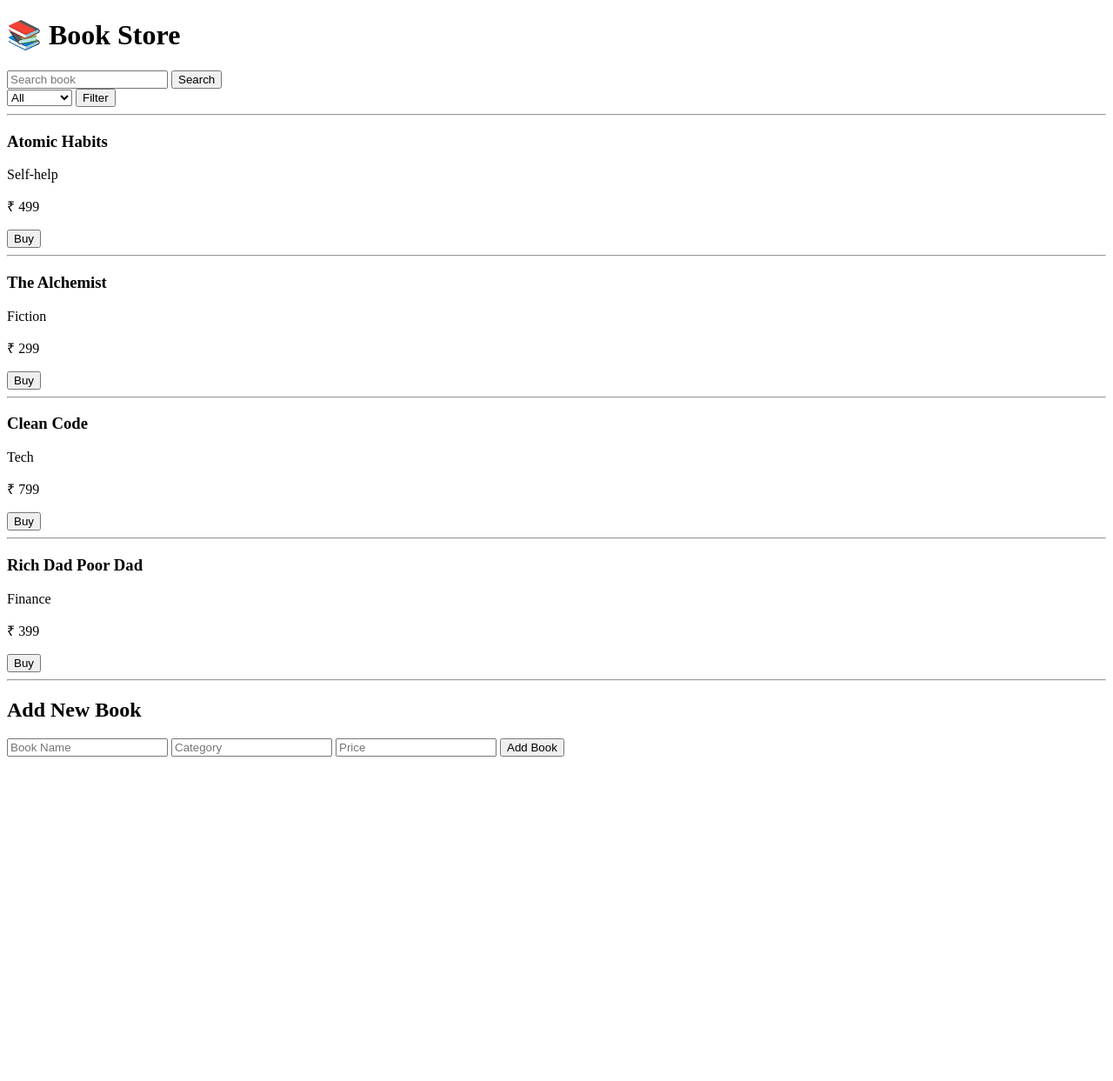
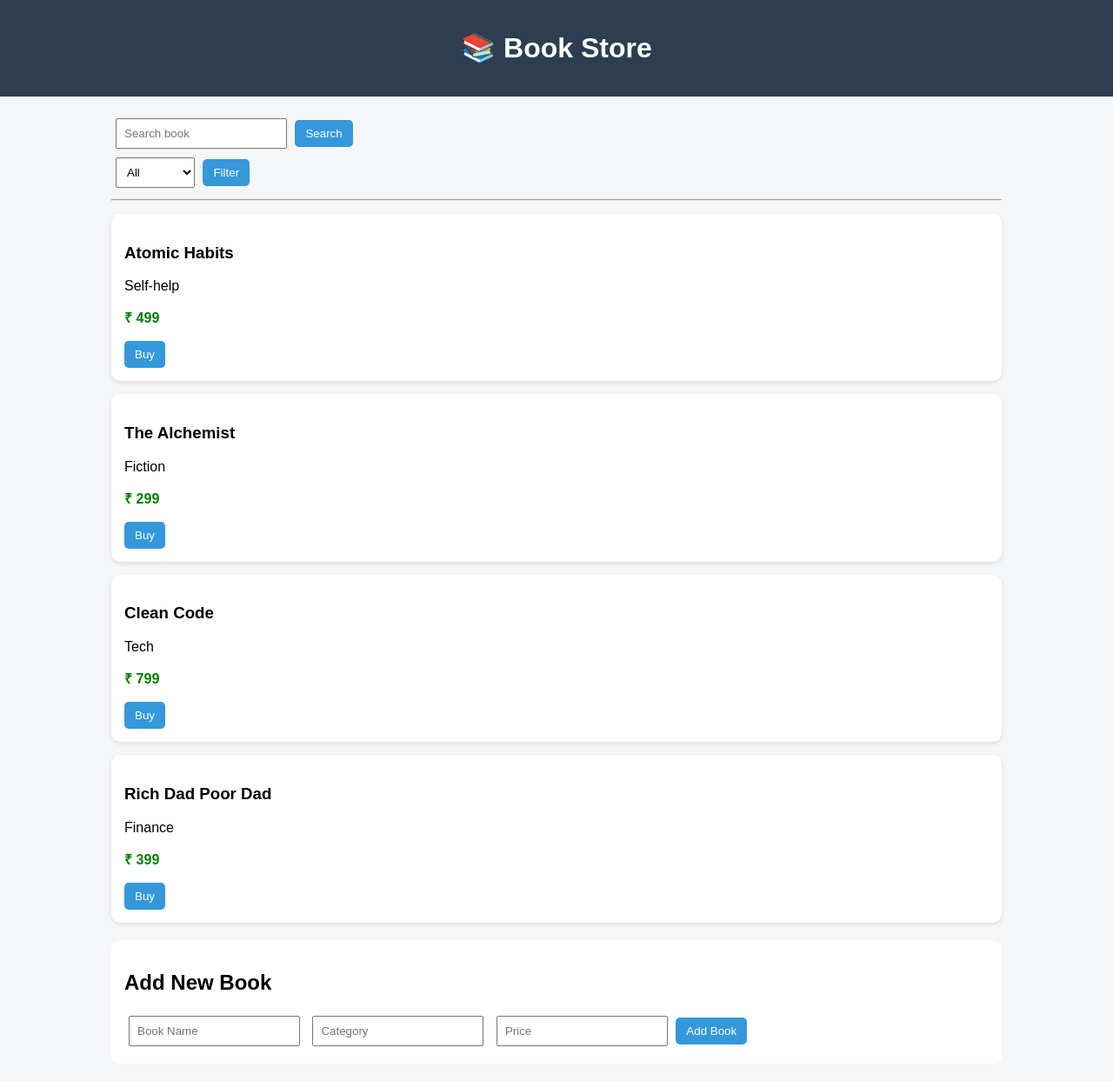
Before and after one commit to Radhe-12/Bookstore, a Flask app: page / in a window 1280 px wide. Shown: the whole page at 87% size. Before the commit the page ends 870 px from the top, so only its background shows below. Run offline with Flask 3, Linux system fonts and the light colour scheme.

Commit message:
UI Upgrade

```diff
--- a/templates/index.html
+++ b/templates/index.html
@@ -2,10 +2,71 @@
 <html>
 <head>
     <title>Book Store</title>
+    <style>
+        body {
+            font-family: Arial;
+            background: #f4f6f8;
+            margin: 0;
+        }
+
+        .header {
+            background: #2c3e50;
+            color: white;
+            padding: 15px;
+            text-align: center;
+        }
+
+        .container {
+            width: 80%;
+            margin: 20px auto;
+        }
+
+        .book {
+            background: white;
+            padding: 15px;
+            margin: 15px 0;
+            border-radius: 10px;
+            box-shadow: 0 2px 5px rgba(0,0,0,0.1);
+        }
+
+        .price {
+            color: green;
+            font-weight: bold;
+        }
+
+        button {
+            background: #3498db;
+            color: white;
+            border: none;
+            padding: 8px 12px;
+            border-radius: 5px;
+            cursor: pointer;
+        }
+
+        button:hover {
+            background: #2980b9;
+        }
+
+        input, select {
+            padding: 8px;
+            margin: 5px;
+        }
+
+        .form-section {
+            background: white;
+            padding: 15px;
+            border-radius: 10px;
+            margin-top: 20px;
+        }
+    </style>
 </head>
 <body>
 
+<div class="header">
     <h1>📚 Book Store</h1>
+</div>
+
+<div class="container">
 
     <!-- Search -->
     <form method="GET">
@@ -28,18 +89,18 @@
     <hr>
 
     {% for book in books %}
-<div>
+    <div class="book">
         <h3>{{ book.name }}</h3>
         <p>{{ book.category }}</p>
-    <p>₹ {{ book.price }}</p>
+        <p class="price">₹ {{ book.price }}</p>
 
         <a href="/buy/{{ book.name }}">
             <button>Buy</button>
         </a>
     </div>
-<hr>
     {% endfor %}
 
+    <div class="form-section">
         <h2>Add New Book</h2>
         <form method="POST" action="/add">
             <input type="text" name="name" placeholder="Book Name" required>
@@ -47,6 +108,9 @@
             <input type="number" name="price" placeholder="Price" required>
             <button type="submit">Add Book</button>
         </form>
+    </div>
+
+</div>
 
 </body>
 </html>
```
Lines whose indentation alone changed are shown as unchanged.
